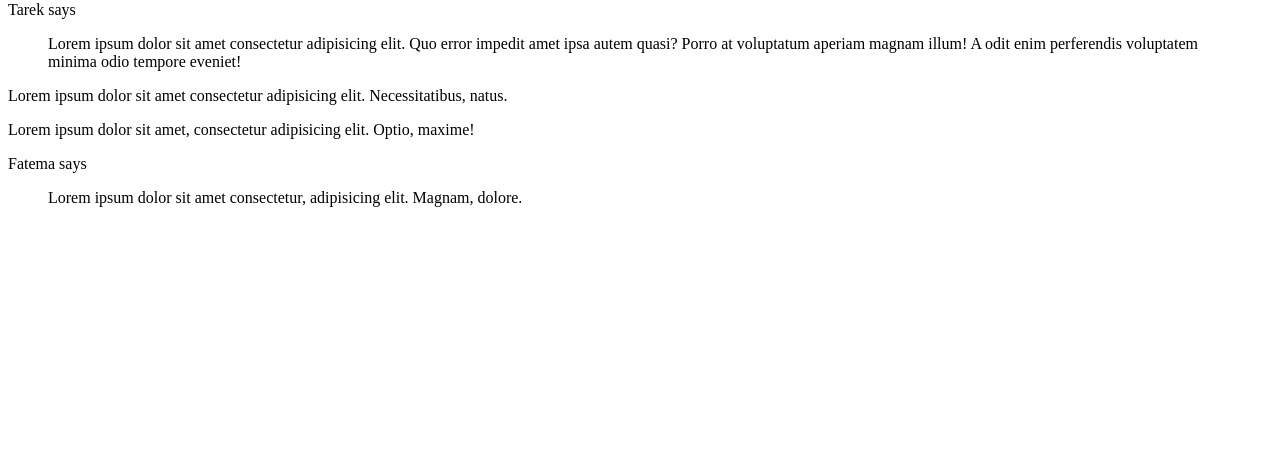
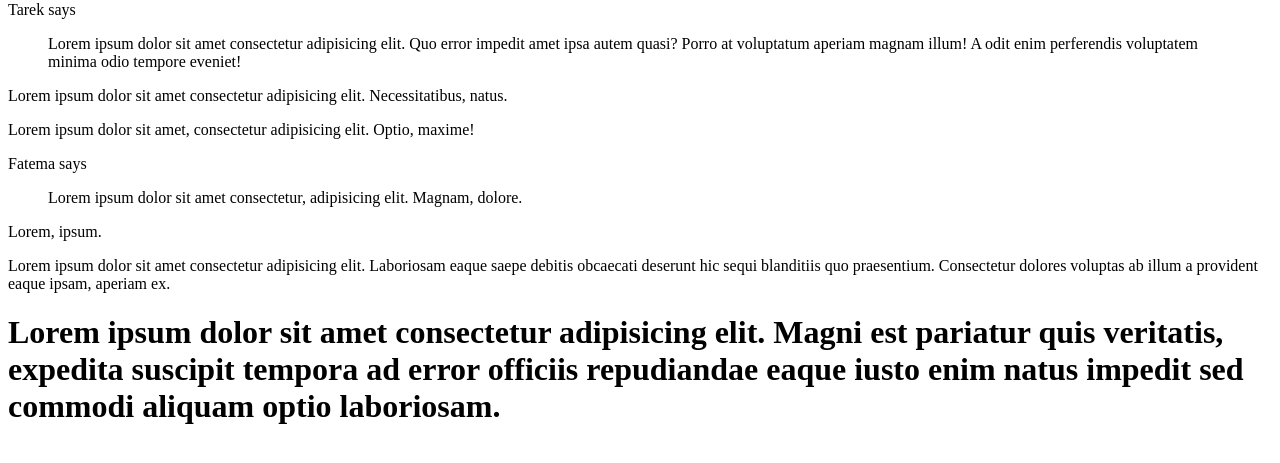
Before and after one commit to hafizur20609/tarek-website, a plain HTML site: page index.htm in a window 1280 px wide. Shown: the part 79-542 px from the top of the page. Drawn offline with Linux system fonts and the light colour scheme.

Commit message:
p h1 tag added

```diff
--- a/index.htm
+++ b/index.htm
@@ -11,5 +11,8 @@
        <p>Lorem ipsum dolor sit amet consectetur adipisicing elit. Necessitatibus, natus.</p>
        <p>Lorem ipsum dolor sit amet, consectetur adipisicing elit. Optio, maxime!</p>
        Fatema says <blockquote>Lorem ipsum dolor sit amet consectetur, adipisicing elit. Magnam, dolore.</blockquote>
+       <p>Lorem, ipsum.</p>
+       <p>Lorem ipsum dolor sit amet consectetur adipisicing elit. Laboriosam eaque saepe debitis obcaecati deserunt hic sequi blanditiis quo praesentium. Consectetur dolores voluptas ab illum a provident eaque ipsam, aperiam ex.</p>
+       <h1>Lorem ipsum dolor sit amet consectetur adipisicing elit. Magni est pariatur quis veritatis, expedita suscipit tempora ad error officiis repudiandae eaque iusto enim natus impedit sed commodi aliquam optio laboriosam.</h1>
 </body>
 </html>
```
